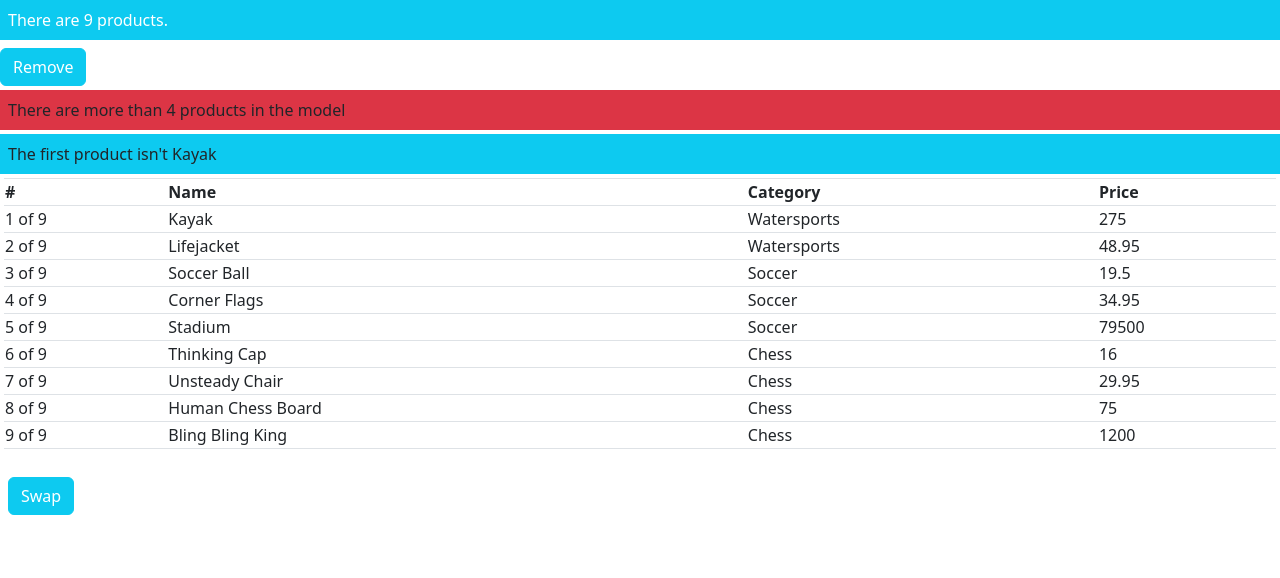
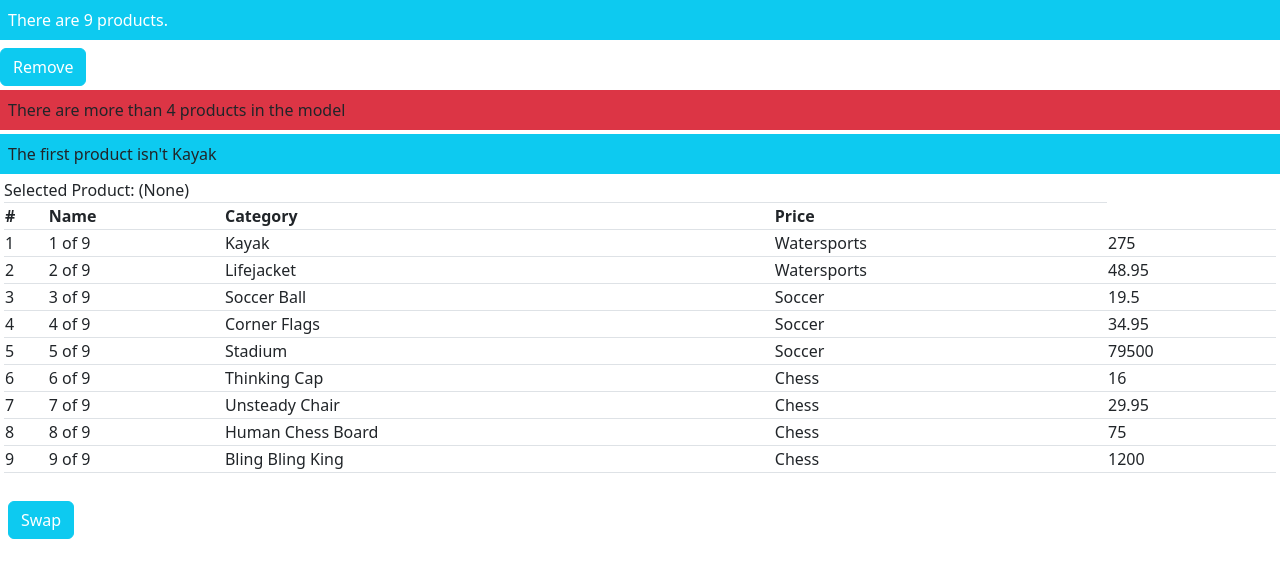
Before and after one commit to fellyka/Teaching-Angular, an Angular app: page / in a window 1280 px wide. Shown: the top 578 px of the page. Built offline with nearby package versions, Linux system fonts and the light colour scheme.

Commit message:
Introduction to Events

```diff
--- a/src/app/product.component.ts
+++ b/src/app/product.component.ts
@@ -33,4 +33,6 @@ export class ProductComponent {
       return product.name;
       }
 
+    selectedProduct = signal<string | undefined>(undefined);
+
 }
--- a/src/app/template.html
+++ b/src/app/template.html
@@ -15,6 +15,9 @@
   The first product isn't Kayak
   </div>
   <div class="p-1">
+    <div>
+      Selected Product: {{selectedProduct()?? '(None)'}}
+    </div>
     <table class="table table-sm table-bordered text-dark">
       <tr>
         <th>#</th>
@@ -23,6 +26,7 @@
         <th>Price</th>
       </tr>
       <tr *ngFor="let product of products(); let i = index; let c = count; trackBy:getKey">
+        <td (mouseover)="selectedProduct.set(product.name)">{{i+1}}</td>
         <td>{{i + 1}} of {{c}}</td>
         <td>{{ product.name }}</td>
         <td>{{ product.category }}</td>
```
